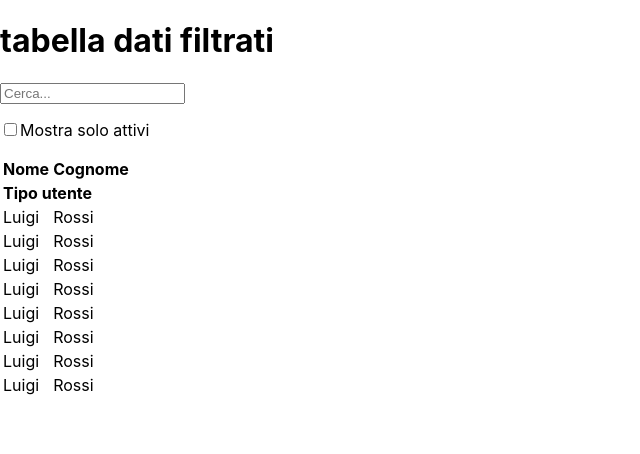
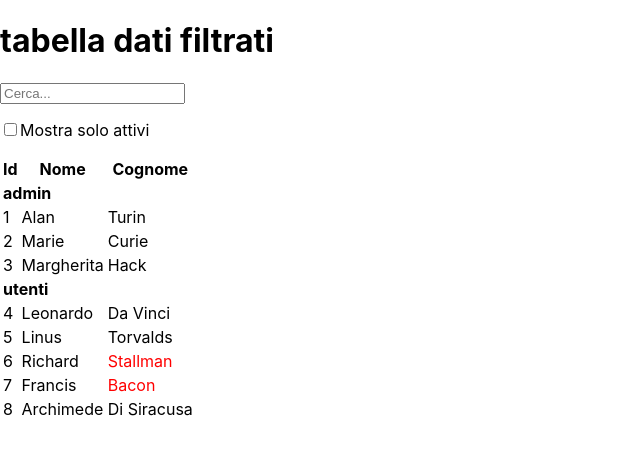
Before and after one commit to morozkodev/train-react-01, a React (Create React App) app in the folder fugerit/: page / in a window 1280 px wide. Shown: the top 454 px of the page, without its empty margins (0-640 px from the left). Built offline with nearby package versions, Linux system fonts and the light colour scheme.

Commit message:
Filtri ricerca tabella

```diff
--- a/fugerit/src/App.js
+++ b/fugerit/src/App.js
@@ -21,7 +21,7 @@ const Utenti = [
   { id: 3, nome: 'Margherita', cognome: 'Hack', categoria: 'admin', attivo: 1 },
   { id: 4, nome: 'Leonardo', cognome: 'Da Vinci', categoria: 'utenti', attivo: 1 },
   { id: 5, nome: 'Linus', cognome: 'Torvalds', categoria: 'utenti', attivo: 1 },
-  { id: 6, nome: 'Richard', cognome: 'Stallman', categoria: 'utenti', attivo: 1 },
-  { id: 7, nome: 'Francis', cognome: 'Bacon', categoria: 'utenti', attivo: 1 },
+  { id: 6, nome: 'Richard', cognome: 'Stallman', categoria: 'utenti', attivo: 0 },
+  { id: 7, nome: 'Francis', cognome: 'Bacon', categoria: 'utenti', attivo: 0 },
   { id: 8, nome: 'Archimede', cognome: 'Di Siracusa', categoria: 'utenti', attivo: 1 },
 ];
--- a/fugerit/src/components/tabella-ricerca/BarraRicerca.js
+++ b/fugerit/src/components/tabella-ricerca/BarraRicerca.js
@@ -1,17 +1,36 @@
 import React from 'react';
-
-class BarraRicerca extends React.Component {
-    render() {
-        return (
+class BarraRicerca extends React.Component{
+    constructor(props){
+        super(props);
+        this.cambiaSoloAttivi = this.cambiaSoloAttivi.bind(this);
+        this.cambiaTestoRicerca = this.cambiaTestoRicerca.bind(this);
+    }
+    cambiaSoloAttivi( e ){
+        this.props.onChangeSoloAttivi(e.target.checked);
+    }
+    cambiaTestoRicerca( e ){
+        this.props.onChangeTestoRicerca(e.target.value);
+    }
+    render(){
+        const testoRicerca = this.props.testoRicerca;
+        const soloAttivi = this.props.soloAttivi;
+        return(
             <div>
             <form>
-            <input type="text" placeholder="Cerca..." />
+            <input
+                type="text"
+                placeholder="Cerca..."
+                value={testoRicerca}
+                onChange={this.cambiaTestoRicerca} />
             <p>
-                <input type="checkbox" /><label>Mostra solo attivi</label>
+                <input
+                    type="checkbox"
+                    checked={soloAttivi}
+                    onChange={this.cambiaSoloAttivi} /><label>Mostra solo attivi</label>
             </p>
             </form>
             </div>
-        );
+        )
     }
 }
 
--- a/fugerit/src/components/tabella-ricerca/RigaCategoria.js
+++ b/fugerit/src/components/tabella-ricerca/RigaCategoria.js
@@ -1,13 +1,11 @@
 import React from 'react';
-
-class RigaCategoria extends React.Component {
-    render() {
-        return (
+class RigaCategoria extends React.Component{
+    render(){
+        return(
             <tr>
-                <td colSpan="2"><strong>Tipo utente</strong></td>
+                <td colSpan="2"><strong>{this.props.categoria}</strong></td>
             </tr>
-        );
+        )
     }
 }
-
 export default RigaCategoria;
--- a/fugerit/src/components/tabella-ricerca/RigaUtente.js
+++ b/fugerit/src/components/tabella-ricerca/RigaUtente.js
@@ -1,14 +1,19 @@
 import React from 'react';
-
-class RigaUtente extends React.Component {
-    render() {
-        return (
+class RigaUtente extends React.Component{
+    render(){
+        const attivo = this.props.singoloUtente.attivo;
+        const cognome = attivo === 1 ? (
+            this.props.singoloUtente.cognome
+        ) : (
+        <span style={{ color: 'red' }}>{this.props.singoloUtente.cognome}</span>
+        );
+        return(
             <tr>
-                <td>Luigi</td>
-                <td>Rossi</td>
+                <td>{this.props.singoloUtente.id}</td>
+                <td>{this.props.singoloUtente.nome}</td>
+                <td>{cognome}</td>
             </tr>
-        );
+        )
     }
 }
-
 export default RigaUtente;
--- a/fugerit/src/components/tabella-ricerca/TabellaRicerca.js
+++ b/fugerit/src/components/tabella-ricerca/TabellaRicerca.js
@@ -1,13 +1,38 @@
 import React from 'react';
 import BarraRicerca from './BarraRicerca';
 import TabellaUtenti from './TabellaUtenti';
-
 class TabellaRicerca extends React.Component{
+    constructor(props){
+        super(props);
+        this.state = {
+            testoRicerca: '',
+            soloAttivi: false
+        }
+        this.modificaTestoRicerca = this.modificaTestoRicerca.bind(this);
+        this.modificaSoloAttivi = this.modificaSoloAttivi.bind(this);
+    }
+    modificaTestoRicerca(testoRicerca){
+        console.log(testoRicerca);
+        this.setState({testoRicerca: testoRicerca});
+    }
+    modificaSoloAttivi( soloAttivi ) {
+        console.log( soloAttivi );
+        this.setState( {soloAttivi: soloAttivi} );
+    }
     render(){
         return(
             <div>
-                <BarraRicerca/>
-                <TabellaUtenti utenti={this.props.utenti}/>
+                <BarraRicerca
+                    onChangeTestoRicerca={this.modificaTestoRicerca}
+                    onChangeSoloAttivi={this.modificaSoloAttivi}
+                    testoRicerca={this.state.testoRicerca}
+                    soloAttivi={this.state.soloAttivi} />
+                <TabellaUtenti
+                    utenti={this.props.utenti}
+                    testoRicerca={this.state.testoRicerca}
+                    soloAttivi={this.state.soloAttivi}
+                />
+
             </div>
         )
     }
--- a/fugerit/src/components/tabella-ricerca/TabellaUtenti.js
+++ b/fugerit/src/components/tabella-ricerca/TabellaUtenti.js
@@ -1,30 +1,40 @@
 import React from 'react';
 import RigaCategoria from './RigaCategoria';
 import RigaUtente from './RigaUtente';
-
-class TabellaUtenti extends React.Component {
-    render() {
+class TabellaUtenti extends React.Component{
+    render(){
+        const testoRicerca = this.props.testoRicerca;
+        const soloAttivi = this.props.soloAttivi;
         let righe = [];
-            this.props.utenti.forEach( item => {
-                righe.push(<RigaUtente singoloUtente={item} key={item.id}  />)
+        let ultimaCategoria = null;
+        this.props.utenti.forEach( utente => {
+            if(
+                utente.cognome.toLowerCase().indexOf(testoRicerca.toLowerCase()) !== -1
+                && ( !soloAttivi || utente.attivo ) ){
+                if(utente.categoria !== ultimaCategoria){
+                    righe.push(<RigaCategoria categoria={utente.categoria} key={utente.categoria} />);
+                }
+                righe.push(<RigaUtente singoloUtente={utente} key={utente.id}  />)
+                ultimaCategoria = utente.categoria;
             }
+        }
         );
-        return (
+        return(
             <div>
             <table>
             <thead>
                 <tr>
+                    <th>Id</th>
                     <th>Nome</th>
                     <th>Cognome</th>
                 </tr>
             </thead>
             <tbody>
-                <RigaCategoria/>
                 {righe}
             </tbody>
         </table>
         </div>
-        );
+        )
     }
 }
 
```
